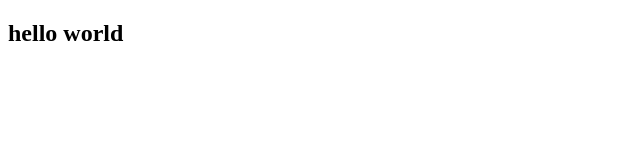
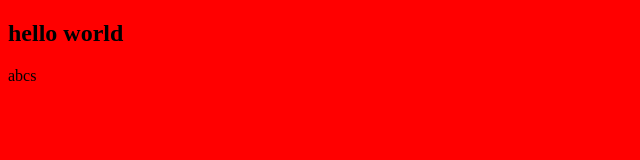
Before and after one commit to iswaar/website, a plain HTML site: page index.html in a window 1280 px wide. Shown: the whole page, without its empty margins (0-640 px from the left). Drawn offline with Linux system fonts and the light colour scheme.

Commit message:
modified:   index.html 	new file:   style.css

```diff
--- a/index.html
+++ b/index.html
@@ -4,8 +4,10 @@
     <meta charset="UTF-8">
     <meta name="viewport" content="width=device-width, initial-scale=1.0">
     <title>Document</title>
+    <link rel="stylesheet" href="./style.css">
 </head>
 <body>
     <h2>hello world</h2>
+    abcs
 </body>
 </html>
--- /dev/null
+++ b/style.css
@@ -0,0 +1,3 @@
+body{
+    background-color: red;
+}
```
